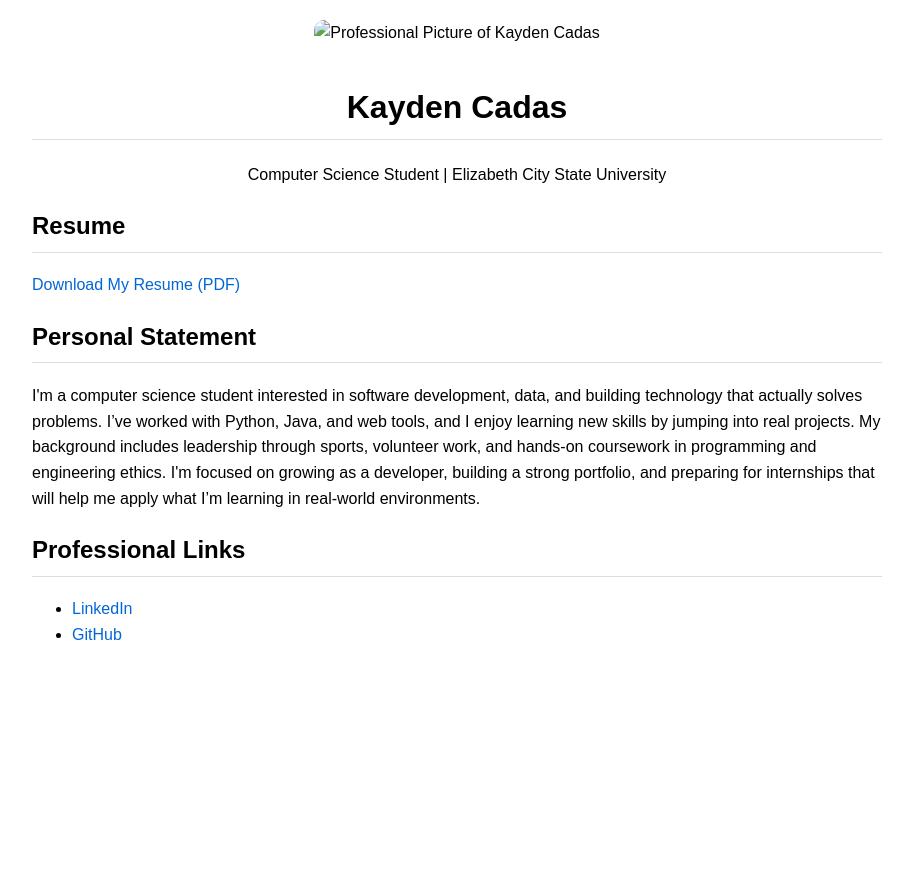
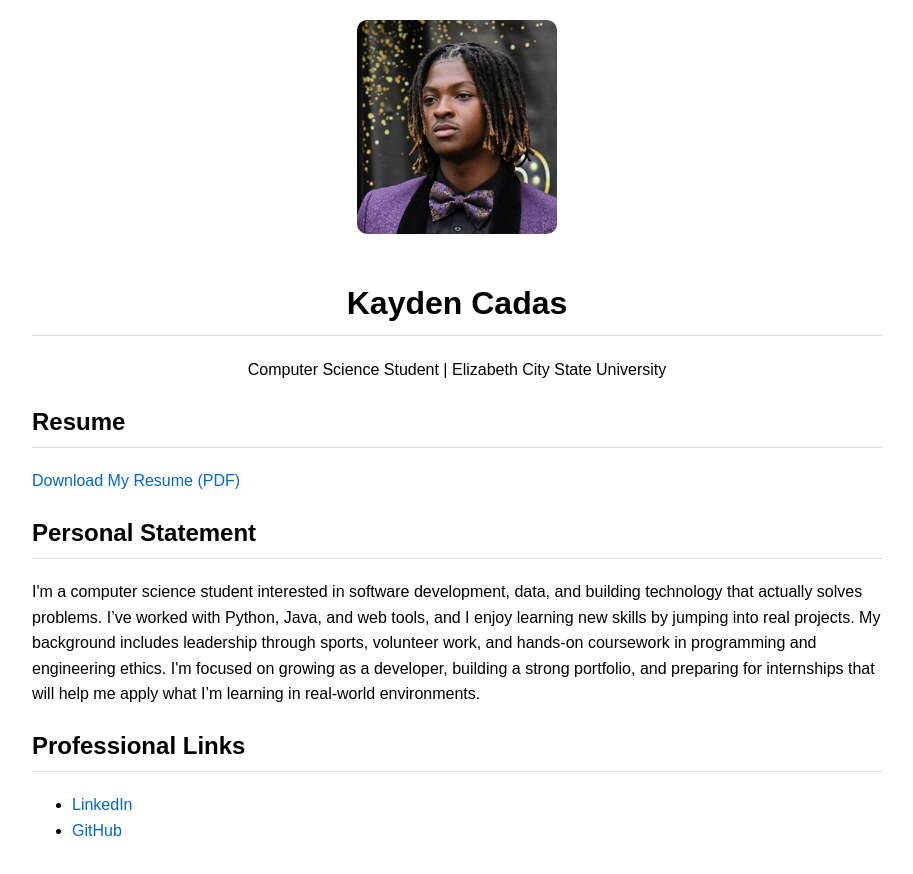
Before and after one commit to Soual-Spec/K-HomePage, a plain HTML site: page index.html in a window 1280 px wide. Shown: the whole page, without its empty margins (183-1096 px from the left). Before the commit the page ends 800 px from the top, so only its background shows below. Drawn offline with Linux system fonts and the light colour scheme.

Commit message:
Update index.html

```diff
--- a/index.html
+++ b/index.html
@@ -34,7 +34,7 @@
 <body>
 
   <div class="center">
-<img src="0C0A8979.jpg" alt="Professional Picture of Kayden Cadas">
+<img src="docs/assets/0C0A8979.jpg" alt="Professional Picture of Kayden Cadas">
     <h1>Kayden Cadas</h1>
     <p>Computer Science Student | Elizabeth City State University</p>
   </div>
```
